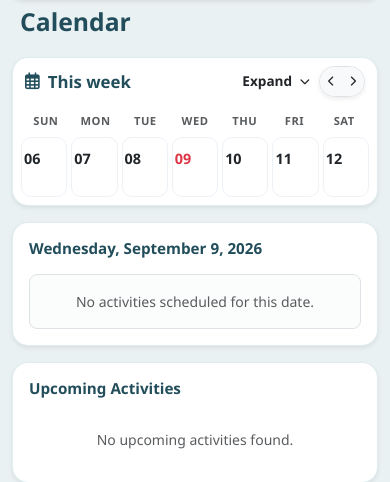
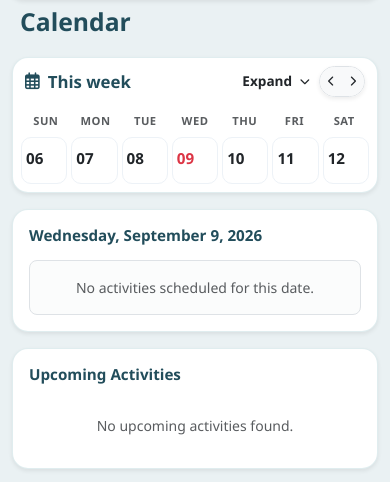
Before and after one commit to Jeon-29/uya-system, a Laravel app: page /calendar in a window 390 px wide. Shown: the part 84-566 px from the top of the page. Run offline with Laravel 12, Linux system fonts and the light colour scheme; a user stored in the database is signed in; data comes from the database, SQL or seed files in the repository; data that the repository does not hold is empty.

Commit message:
Complete Calendar Page

```diff
--- a/resources/views/calendar.blade.php
+++ b/resources/views/calendar.blade.php
@@ -96,23 +96,38 @@
             color: #000;
         }
 
-        /* Mobile Weekly Strip Styling */
+        /* Mobile Weekly & Monthly Box Tile Styling */
         @media (max-width: 767.98px) {
             .calendar-grid-wrapper:not(.expanded) .cal-week-row:not(.current-week-row) {
                 display: none !important;
             }
             .calendar-grid-wrapper:not(.expanded) .cal-day-cell {
-                min-height: 60px !important;
-                padding: 10px 2px !important;
+                aspect-ratio: 1; /* Forces a perfect square box look */
+                min-height: unset !important;
+                height: auto !important;
+                padding: 4px !important;
+                display: flex;
+                flex-direction: column;
+                align-items: center;
+                justify-content: center;
                 text-align: center;
                 background-color: #ffffff;
                 border: 1px solid #edf2f7;
+            }
+            .calendar-grid-wrapper.expanded .cal-day-cell {
+                aspect-ratio: 1; /* Keeps expanded month view tiles as even square boxes too */
+                min-height: unset !important;
+                padding: 4px !important;
+                display: flex;
+                flex-direction: column;
+                align-items: center;
+                justify-content: center;
             }
             .calendar-grid-wrapper:not(.expanded) .event-pill {
                 display: none !important;
             }
             .calendar-grid-wrapper:not(.expanded) .date-number {
-                font-size: 0.9rem !important;
+                font-size: 0.95rem !important;
             }
         }
     </style>
@@ -201,7 +216,7 @@
                                     @endphp
                                     <div class="cal-day-cell text-center text-md-start {{ $isOtherMonth ? 'other-month' : '' }} {{ $isToday ? 'active-today' : '' }}" data-date="{{ $dateString }}">
 
-                                        <div class="d-flex justify-content-between align-items-center justify-content-md-between">
+                                        <div class="d-flex justify-content-between align-items-center justify-content-md-between w-100">
                                             <!-- Current date number highlighted in red for easy noticing -->
                                             <span class="fw-semibold date-number {{ $isToday ? 'fw-bold text-danger' : 'text-dark' }}" style="font-size: 0.9rem;">{{ $date->format('d') }}</span>
 
```
